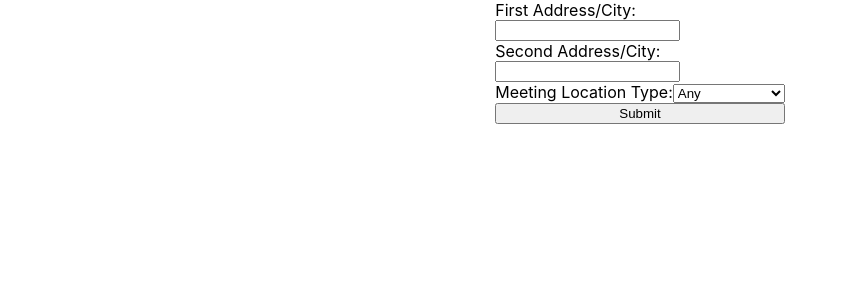
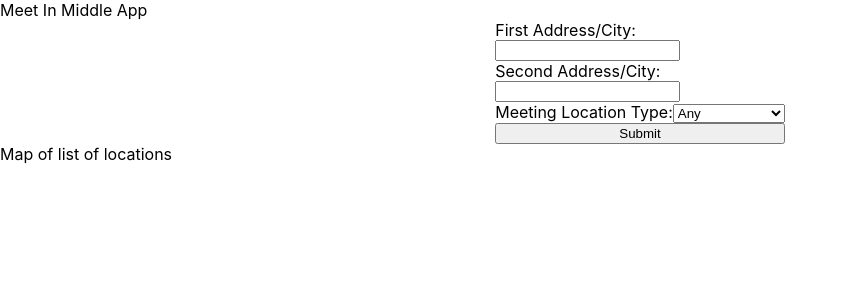
Before and after one commit to shaundai/meet-in-middle, a React (Create React App) app: page / in a window 1280 px wide. Shown: the top 300 px of the page, without its empty margins (0-847 px from the left). Built offline with nearby package versions, Linux system fonts and the light colour scheme.

Commit message:
add a nav bar

```diff
--- a/src/components/App.js
+++ b/src/components/App.js
@@ -1,5 +1,6 @@
 import React, { useState } from 'react';
 import LocationList from './LocationList'
+import NavBar from './NavBar'
 import styled from 'styled-components'
 
 const App = () => {
@@ -7,7 +8,7 @@ const App = () => {
 
   return (
     <AppContainer>
-
+      <NavBar />
       <FormContainer>
         <label>
           First Address/City:
@@ -40,6 +41,7 @@ export default App;
 
 const AppContainer = styled.div`
 display: flex;
+flex-direction: column;
 width: 100%;
 `
 
--- a/src/components/LocationList.js
+++ b/src/components/LocationList.js
@@ -3,7 +3,7 @@ import React from 'react'
 const LocationList = () => {
         return (
             <div>
-
+                Map of list of locations
             </div>
         )
 }
--- /dev/null
+++ b/src/components/NavBar.js
@@ -0,0 +1,11 @@
+import React from 'react'
+
+const NavBar = () =>  {
+        return (
+            <div>
+                Meet In Middle App
+            </div>
+        )
+}
+
+export default NavBar
```
